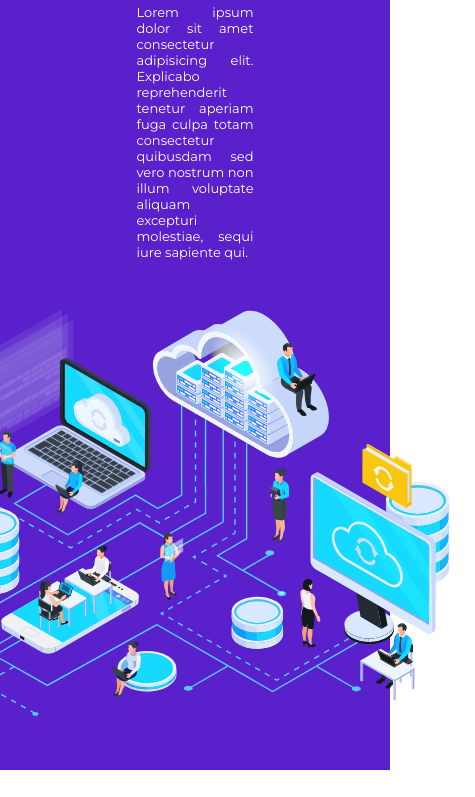
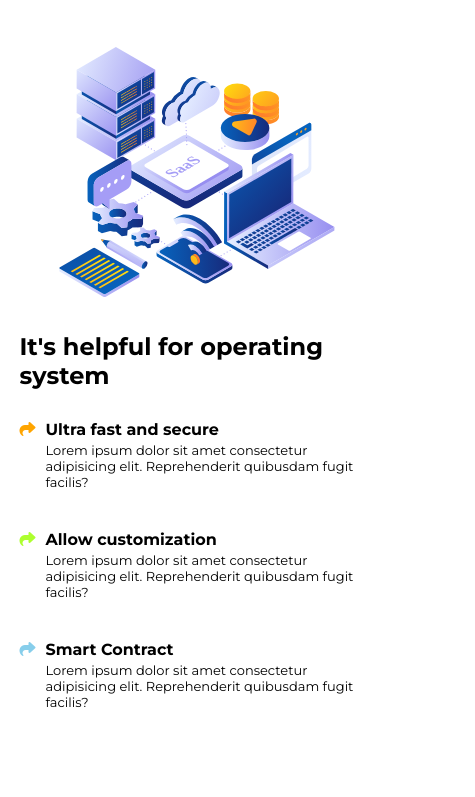
Before and after one commit to Ashu9889/SAAS-Page, a plain HTML site: page index.html in a window 390 px wide. Shown: the part 696-1493 px from the top of the page, 475 px wide, since content can reach past the window. Drawn offline with Linux system fonts and the light colour scheme.

Commit message:
added responsiveness to website

```diff
--- a/index.html
+++ b/index.html
@@ -8,6 +8,7 @@
   <title>SAAS</title>
   <script src="https://kit.fontawesome.com/5a6e447df1.js" crossorigin="anonymous"></script>
   <link rel="stylesheet" href="style.css">
+  <!-- <link rel="stylesheet" href="res.css"> -->
 </head>
 
 <body>
@@ -35,6 +36,7 @@
         <div class="button">
             <button>FREE TRIAL</button>
         </div>
+        <img  class="ham" src="./assets/hamburger.png" alt="">
 
 
 
@@ -69,7 +71,7 @@
     <div class="right-section">
       <h1>It's helpful for operating system</h1>
 
-      <div class="p">
+      <div class="point">
 
         <span><i class="fas fa-share" style="color:orange ;"></i></span>
         <div>
@@ -78,14 +80,14 @@
         </div>
 
       </div>
-      <div class="p">
+      <div class="point">
         <span><i class="fas fa-share" style="color:greenyellow;"></i></span>
         <div><h4>Allow customization</h4>
           <p>Lorem ipsum dolor sit amet consectetur adipisicing elit. Reprehenderit quibusdam fugit facilis?</p>
         </div>
 
       </div>
-      <div class="p">
+      <div class="point">
         <span><i class="fas fa-share" style="color:skyblue ;"></i></span>
        <div>
         <h4>Smart Contract</h4>
--- /dev/null
+++ b/res.css
@@ -0,0 +1,105 @@
+
+
+@media only screen and (max-width:1070px) {
+
+    .top-section .left-section{
+
+        width: 50%;
+
+      }
+
+.top-section .left-section h1{
+
+    font-size: 2rem;
+    width: 80%;
+
+
+  }
+  .top-section .left-section p{
+    color: white;
+    font-size: .7rem;
+    width: 80%;
+
+
+  }
+  .middle-section .left-section{
+    width: 45%;
+  }
+
+  .middle-section .right-section h1{
+
+    font-size: 1.5rem;
+    /* padding-bottom: 20px; */
+
+  }
+  .point div h4{
+    padding-bottom: 3px;
+  }
+
+  .point div p{
+    font-size: 13px;
+    width: 90%;
+  }
+
+
+
+
+}
+@media only screen and (max-width:700px) {
+    .nav-menu,.button{
+        display: none;
+    }
+    .ham{
+        display: inline-block;
+    }
+
+    .top-section{
+        flex-direction: column-reverse;
+        text-align: center;
+        gap: 10%;
+    }
+    .top-section .left-section{
+        width: 95%;
+    }
+    .top-section .left-section h1{
+
+        font-size: 2.5rem;
+        width: 100%;
+
+
+      }
+      .top-section .left-section p{
+        color: white;
+        font-size: 1rem;
+        width: 100%;
+        line-height: 1.3rem;
+
+
+      }
+      .top-section .right-section{
+        width: 80%;
+      }
+
+      .middle-section{
+        flex-direction: column;
+      }
+      .middle-section .left-section{
+        width: 80%;
+      }
+      .middle-section .right-section{
+        width: 90%;
+      }
+
+.point div p{
+    width: 100%;
+}
+.card{
+    /* width: 400px; */
+  }
+
+  footer h1{
+    font-size: 1.5rem;
+  }
+
+
+}
--- a/style.css
+++ b/style.css
@@ -23,9 +23,9 @@ header{
 .nav-bar{
   display: flex;
   flex-wrap: wrap;
+  justify-content: space-between;
+  align-items: center;
   padding: 30px;
-
-  /* width: 100%; */
 }
 
 .logo img{
@@ -33,13 +33,13 @@ header{
 }
 
 .nav-menu{
-  margin-left: 60%;
-  margin-top: 10px;
-  margin-right: 15px;
+ flex-grow: 1;
 }
 
 .list{
   list-style-type: none;
+  float: right;
+  padding-inline: 20px;
 
 
 }
@@ -49,6 +49,10 @@ header{
   font-size: 13px;
   padding: 0px 10px ;
 
+}
+.ham{
+  width: 30px;
+  display: none;
 }
 
 .active-item{
@@ -81,13 +85,13 @@ header{
   flex-wrap: wrap;
   justify-content: center;
   align-items: center;
-  gap: 10%;
+  gap: 5%;
   padding-bottom: 30px;
 }
 
 .top-section .left-section{
 
-  width: 30%;
+  width: 40%;
 
 }
 
@@ -95,17 +99,19 @@ header{
   color: white;
   font-size: 3rem;
   padding-bottom: 20px;
-
+  width: 75%;
 }
 .top-section .left-section p{
   color: white;
   font-size: 1rem;
-  text-align: justify;
-  font-size: 13px;
+  width: 75%;
+}
+.top-section .right-section{
+  width: 40%;
 }
 .top-section .right-section img{
-
-  width: 35rem;
+ width: 100%;
+ height: 100%;
 }
 
 .middle-section{
@@ -114,12 +120,23 @@ header{
   justify-content: center;
   align-items: center;
   gap: 10%;
-  padding-bottom: 30px;
+  padding-block: 30px;
 }
+
+
+
+.middle-section .left-section{
+  width: 40%;
+}
+.middle-section .left-section img{
+  width: 100%;
+  height: 100%;
+}
+
 
 .middle-section .right-section{
 
-  width: 35%;
+  width: 45%;
   display: flex;
   flex-direction: column;
   flex-wrap: wrap;
@@ -129,37 +146,31 @@ header{
 .middle-section .right-section h1{
 
   font-size: 2rem;
-  padding-bottom: 20px;
+  padding-bottom: 10px;
 
 }
 
 
-.p{
+.point{
   display: flex;
-  /* flex-wrap: wrap; */
   flex-direction: row;
-
-}
-.middle-section .left-section img{
-
-  width: 35rem;
-}
-
-.middle-section .right-section .p{
-  margin-bottom: 20px;
-}
-.p div{
- margin-left: 10px;
- text-align: justify;
+  margin-block: 20px;
 
 }
 
-.p div h4{
+.point div{
+ margin-left: 10px;
+ /* text-align: justify; */
+
+}
+
+.point div h4{
   padding-bottom: 10px;
 }
 
-.p div p{
+.point div p{
   font-size: 13px;
+  width: 80%;
 }
 .footer{
 
@@ -177,12 +188,14 @@ footer h1{
   justify-content: center;
   align-content: center;
   padding-bottom: 5%;
+  gap: 30px;
+
 }
 .card{
-  width: 15%;
-  height: 20%;
+  width: 250px;
+  height: 200px;
   box-shadow: 0px 3px 15px rgba(0, 0, 0, 0.2);
-  padding: 20px;
+  padding: 10px;
   border-radius: 20px;
   margin: 0px 20px ;
   text-align: center;
@@ -200,3 +213,109 @@ footer h1{
 .card p{
   padding-bottom: 30%;
 }
+
+
+
+@media only screen and (max-width:1070px) {
+
+  .top-section .left-section{
+
+      width: 50%;
+
+    }
+
+.top-section .left-section h1{
+
+  font-size: 2rem;
+  width: 80%;
+
+
+}
+.top-section .left-section p{
+  color: white;
+  font-size: .7rem;
+  width: 80%;
+
+
+}
+.middle-section .left-section{
+  width: 45%;
+}
+
+.middle-section .right-section h1{
+
+  font-size: 1.5rem;
+  /* padding-bottom: 20px; */
+
+}
+.point div h4{
+  padding-bottom: 3px;
+}
+
+.point div p{
+  font-size: 13px;
+  width: 90%;
+}
+
+
+
+
+}
+@media only screen and (max-width:700px) {
+  .nav-menu,.button{
+      display: none;
+  }
+  .ham{
+      display: inline-block;
+  }
+
+  .top-section{
+      flex-direction: column-reverse;
+      text-align: center;
+      gap: 10%;
+  }
+  .top-section .left-section{
+      width: 95%;
+  }
+  .top-section .left-section h1{
+
+      font-size: 2.5rem;
+      width: 100%;
+
+
+    }
+    .top-section .left-section p{
+      color: white;
+      font-size: 1rem;
+      width: 100%;
+      line-height: 1.3rem;
+
+
+    }
+    .top-section .right-section{
+      width: 80%;
+    }
+
+    .middle-section{
+      flex-direction: column;
+    }
+    .middle-section .left-section{
+      width: 80%;
+    }
+    .middle-section .right-section{
+      width: 90%;
+    }
+
+.point div p{
+  width: 100%;
+}
+.card{
+  /* width: 400px; */
+}
+
+footer h1{
+  font-size: 1.5rem;
+}
+
+
+}
```
Also changed, not shown: assets/hamburger.png (added).
